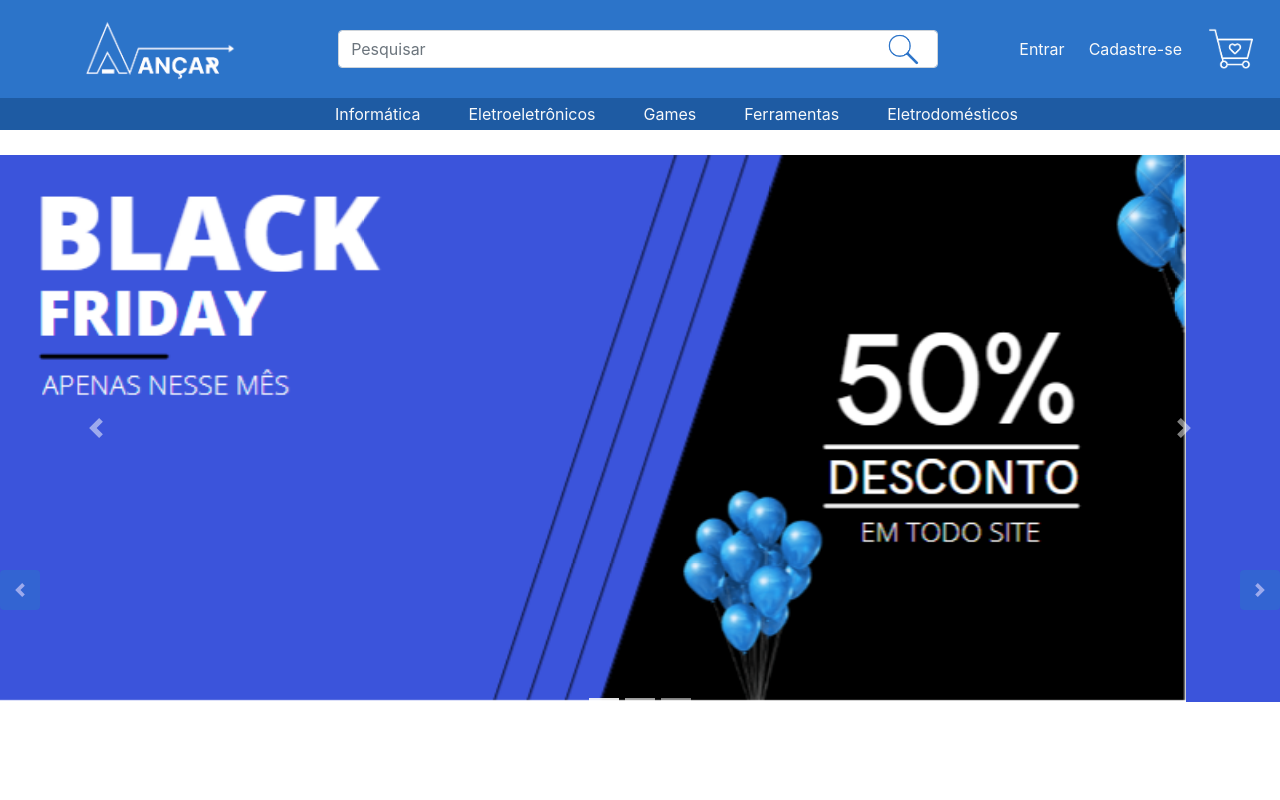
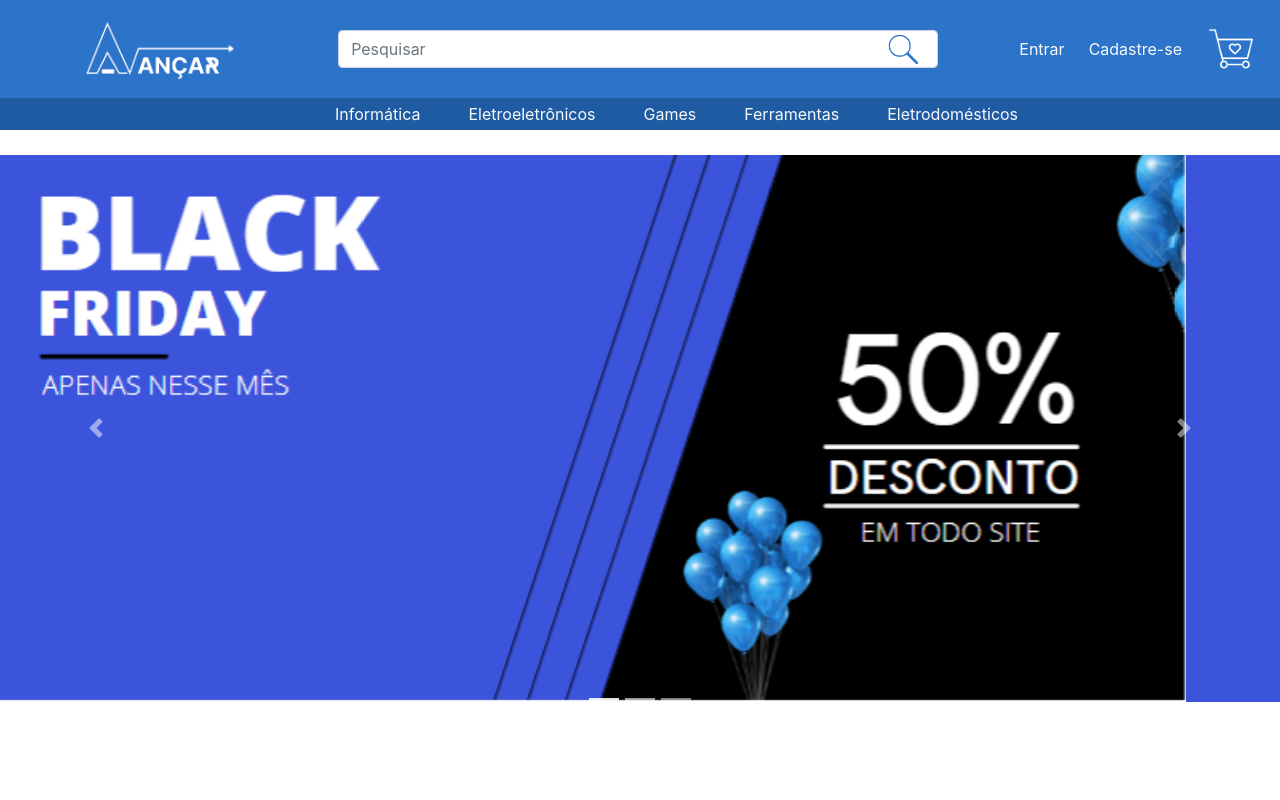
Before and after one commit to ProjetoAvancar/frontend, an Angular app: page / in a window 1280 px wide. Shown: the top 800 px of the page. Built offline with nearby package versions, Linux system fonts and the light colour scheme.

Commit message:
ajuste dos botões previous and next

```diff
--- a/src/app/cards/cards.component.css
+++ b/src/app/cards/cards.component.css
@@ -28,8 +28,7 @@ h1{
 }
 
 .btnControl{
-
-    margin-top: 570px;
+    margin-top: 1350px;
     height: 40px;
     width: 40px;
     background-color: #2C74C9 !important;
```
